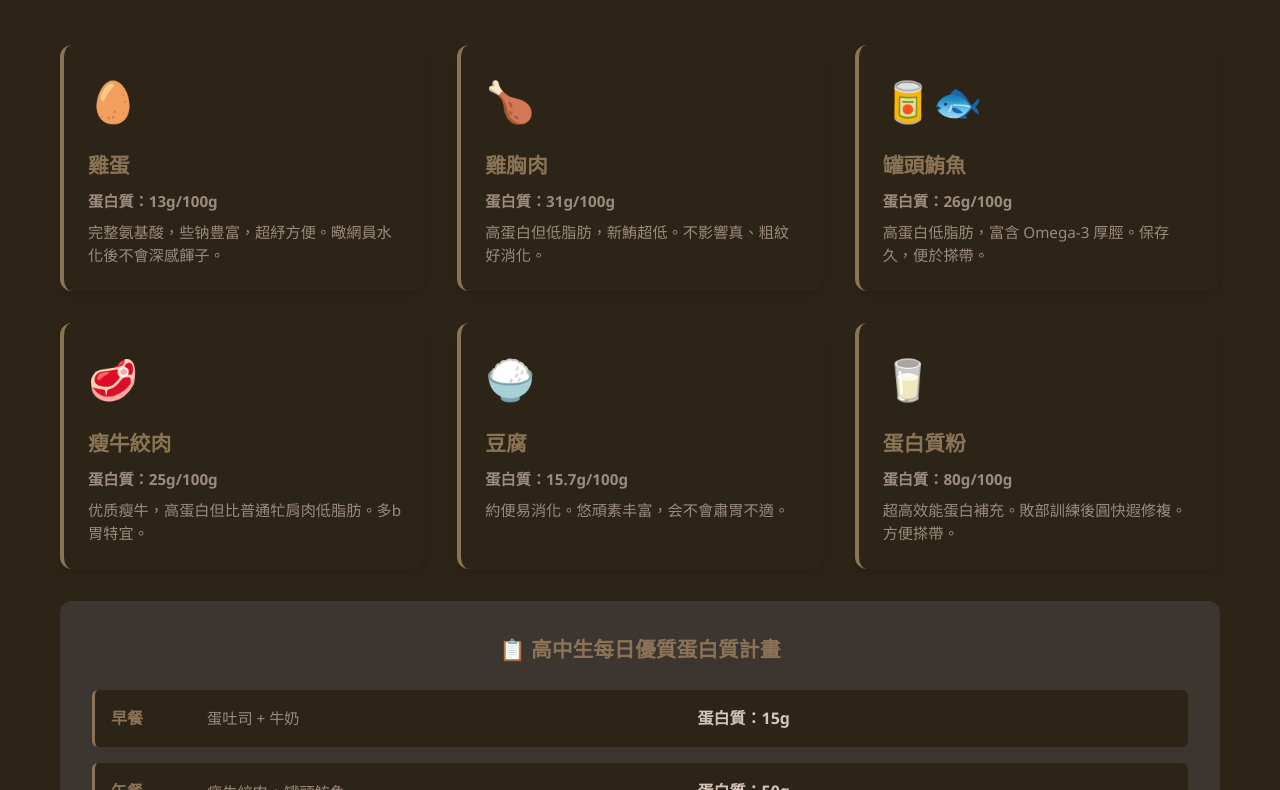
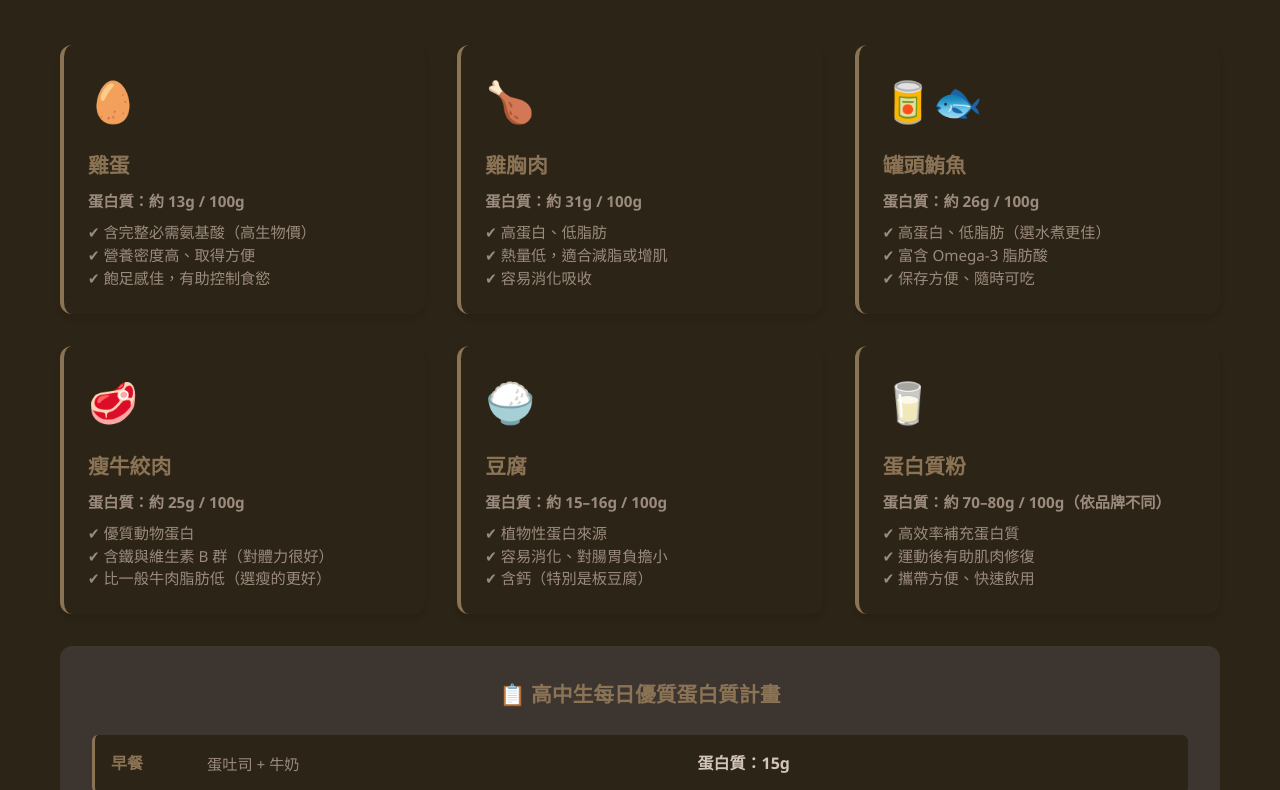
Before and after one commit to h310107-del/bob, a website: page index.html in a window 1280 px wide. Shown: the part 2011-2801 px from the top of the page. Drawn offline with Linux system fonts and the light colour scheme.

Commit message:
Update protein section content with improved formatting and descriptions

```diff
--- a/index.html
+++ b/index.html
@@ -86,7 +86,7 @@
                     </div>
                     <!-- 照片 2 -->
                     <div class="gallery-item">
-                        <img src="https://images.unsplash.com/photo-1506905925346-21bda4d32df4?w=400&h=300&fit=crop" alt="有氧運動" class="gallery-image">
+                        <img src="https://images.unsplash.com/photo-1571019613454-1cb2f99b2d8b?w=400&h=300&fit=crop" alt="有氧運動" class="gallery-image">
                         <div class="gallery-overlay">
                             <p>有氧訓練</p>
                         </div>
@@ -127,48 +127,48 @@
                     <div class="protein-card">
                         <div class="protein-icon">🥚</div>
                         <h3>雞蛋</h3>
-                        <p class="protein-amount">蛋白質：13g/100g</p>
-                        <p>完整氨基酸，些钠豊富，超紓方便。曔網員水化後不會深感餫子。</p>
+                        <p class="protein-amount">蛋白質：約 13g / 100g</p>
+                        <p>✔ 含完整必需氨基酸（高生物價）<br>✔ 營養密度高、取得方便<br>✔ 飽足感佳，有助控制食慾</p>
                     </div>
 
                     <!-- 便宜蛋白質來源 2 -->
                     <div class="protein-card">
                         <div class="protein-icon">🍗</div>
                         <h3>雞胸肉</h3>
-                        <p class="protein-amount">蛋白質：31g/100g</p>
-                        <p>高蛋白但低脂肪，新鮪超低。不影響真、粗紋好消化。</p>
+                        <p class="protein-amount">蛋白質：約 31g / 100g</p>
+                        <p>✔ 高蛋白、低脂肪<br>✔ 熱量低，適合減脂或增肌<br>✔ 容易消化吸收</p>
                     </div>
 
                     <!-- 便宜蛋白質來源 3 -->
                     <div class="protein-card">
                         <div class="protein-icon">🥫🐟</div>
                         <h3>罐頭鮪魚</h3>
-                        <p class="protein-amount">蛋白質：26g/100g</p>
-                        <p>高蛋白低脂肪，富含 Omega-3 厚脛。保存久，便於搽帶。</p>
+                        <p class="protein-amount">蛋白質：約 26g / 100g</p>
+                        <p>✔ 高蛋白、低脂肪（選水煮更佳）<br>✔ 富含 Omega-3 脂肪酸<br>✔ 保存方便、隨時可吃</p>
                     </div>
 
                     <!-- 便宜蛋白質來源 4 -->
                     <div class="protein-card">
                         <div class="protein-icon">🥩</div>
                         <h3>瘦牛絞肉</h3>
-                        <p class="protein-amount">蛋白質：25g/100g</p>
-                        <p>优质瘦牛，高蛋白但比普通牤肩肉低脂肪。多b胃特宜。</p>
+                        <p class="protein-amount">蛋白質：約 25g / 100g</p>
+                        <p>✔ 優質動物蛋白<br>✔ 含鐵與維生素 B 群（對體力很好）<br>✔ 比一般牛肉脂肪低（選瘦的更好）</p>
                     </div>
 
                     <!-- 便宜蛋白質來源 5 -->
                     <div class="protein-card">
                         <div class="protein-icon">🍚</div>
                         <h3>豆腐</h3>
-                        <p class="protein-amount">蛋白質：15.7g/100g</p>
-                        <p>約便易消化。悠頑素丰富，会不會肅胃不適。</p>
+                        <p class="protein-amount">蛋白質：約 15–16g / 100g</p>
+                        <p>✔ 植物性蛋白來源<br>✔ 容易消化、對腸胃負擔小<br>✔ 含鈣（特別是板豆腐）</p>
                     </div>
 
                     <!-- 便宜蛋白質來源 6 -->
                     <div class="protein-card">
                         <div class="protein-icon">🥛</div>
                         <h3>蛋白質粉</h3>
-                        <p class="protein-amount">蛋白質：80g/100g</p>
-                        <p>超高效能蛋白補充。敗部訓練後圓快遐修複。方便搽帶。</p>
+                        <p class="protein-amount">蛋白質：約 70–80g / 100g（依品牌不同）</p>
+                        <p>✔ 高效率補充蛋白質<br>✔ 運動後有助肌肉修復<br>✔ 攜帶方便、快速飲用</p>
                     </div>
                 </div>
 
```
